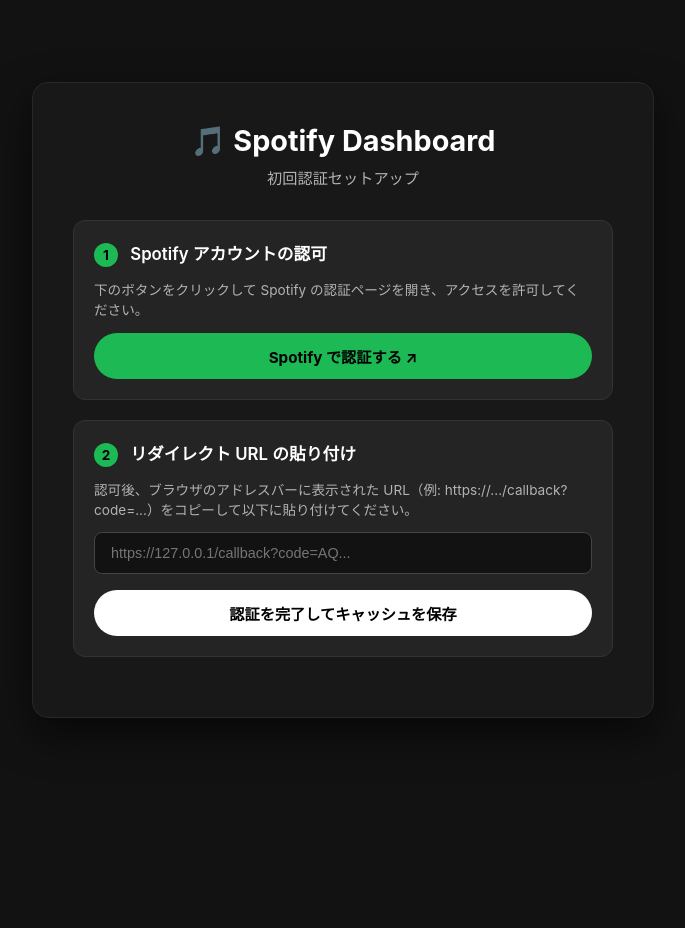
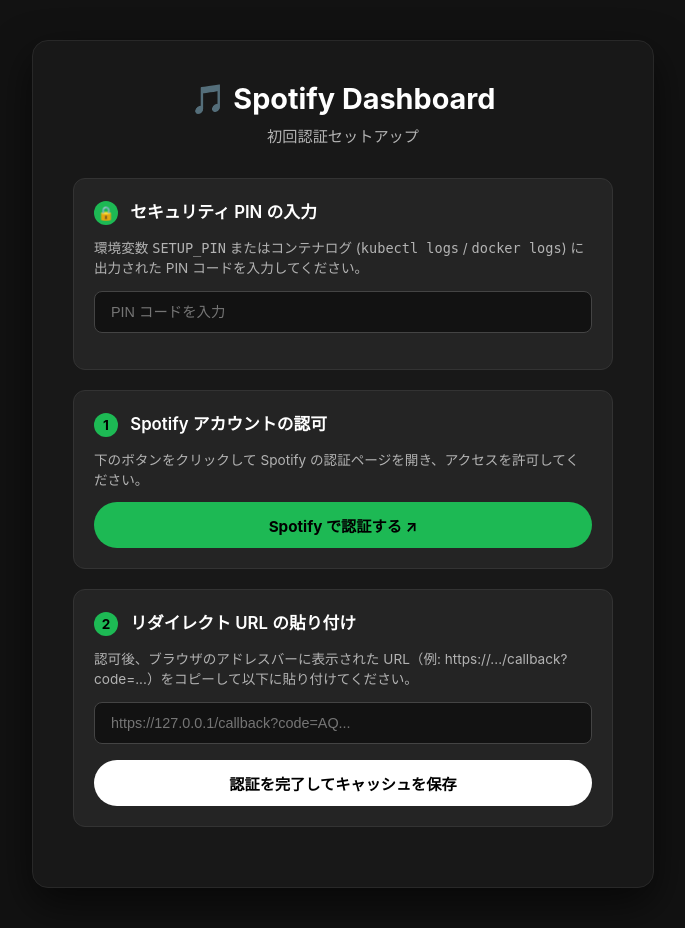
Before and after one commit to ao-ba/Spotify_NowPlaying, a Flask app: template templates/setup.html in a window 1280 px wide. Shown: the whole page, without its empty margins (297-982 px from the left). Before the commit the page ends 718 px from the top, so only its background shows below. Run offline with Flask 3, Linux system fonts and the light colour scheme; the template is opened without the code that fills it, so the values that code supplies are empty.

Commit message:
feat: auto-generate random SETUP_PIN and log to stdout if not specified in environment

```diff
--- a/server.py
+++ b/server.py
@@ -1,4 +1,6 @@
 import os
+import secrets
+import string
 import sys
 import threading
 import time
@@ -19,7 +21,28 @@ SPOTIFY_CACHE_PATH = ".spotifycache"
 SPOTIFY_TIMEOUT_SECONDS = 10
 SPOTIFY_API_RETRIES = 2
 CACHE_TTL_SECONDS = 30
-SETUP_PIN = os.environ.get("SETUP_PIN")
+
+
+def _init_setup_pin():
+    env_pin = os.environ.get("SETUP_PIN")
+    if env_pin:
+        print("[SECURITY] Using custom SETUP_PIN from environment variable.", flush=True)
+        return env_pin
+
+    alphabet = string.ascii_letters + string.digits
+    random_pin = "".join(secrets.choice(alphabet) for _ in range(12))
+
+    print("\n" + "=" * 70, flush=True)
+    print("[SECURITY] SETUP_PIN environment variable was not specified.", flush=True)
+    print("[SECURITY] A temporary random SETUP_PIN has been generated for setup:\n", flush=True)
+    print(f"    SETUP_PIN = {random_pin}\n", flush=True)
+    print("[SECURITY] Use this PIN when accessing the /setup page in your browser.", flush=True)
+    print("=" * 70 + "\n", flush=True)
+
+    return random_pin
+
+
+SETUP_PIN = _init_setup_pin()
 
 
 class _TTLCache:
@@ -118,7 +141,6 @@ def pick_album_image(images, preferred_index=0):
 
 
 def init():
-    # 後方互換用: 初期化チェック
     sp_oauth = create_auth_manager()
     token = sp_oauth.validate_token(sp_oauth.get_cached_token())
     return token is not None
@@ -138,21 +160,19 @@ def setup():
     error = None
 
     if request.method == "POST":
-        # 2. SETUP_PIN が設定されている場合は PIN コードを検証
-        if SETUP_PIN:
-            input_pin = request.form.get("pin")
-            if input_pin != SETUP_PIN:
-                error = "PIN コードが一致しません。"
-                auth_url = sp_oauth.get_authorize_url()
-                return (
-                    render_template(
-                        "setup.html",
-                        auth_url=auth_url,
-                        error=error,
-                        requires_pin=bool(SETUP_PIN),
-                    ),
-                    401,
-                )
+        input_pin = request.form.get("pin")
+        if input_pin != SETUP_PIN:
+            error = "PIN コードが一致しません。"
+            auth_url = sp_oauth.get_authorize_url()
+            return (
+                render_template(
+                    "setup.html",
+                    auth_url=auth_url,
+                    error=error,
+                    requires_pin=True,
+                ),
+                401,
+            )
 
         response_url = request.form.get("response_url")
         if response_url:
@@ -170,7 +190,7 @@ def setup():
         "setup.html",
         auth_url=auth_url,
         error=error,
-        requires_pin=bool(SETUP_PIN),
+        requires_pin=True,
     )
 
 
@@ -189,7 +209,6 @@ def callback():
 
 @app.route("/", methods=["GET"])
 def hist():
-    # キャッシュチェック。未認証なら /setup へリダイレクト
     sp_oauth = create_auth_manager()
     token_info = sp_oauth.validate_token(sp_oauth.get_cached_token())
     if not token_info:
--- a/templates/setup.html
+++ b/templates/setup.html
@@ -140,13 +140,12 @@
       {% endif %}
 
       <form method="POST" action="/setup">
-        {% if requires_pin %}
         <div class="step">
           <div class="step-title">
             <span class="step-number">🔒</span> セキュリティ PIN の入力
           </div>
           <p style="font-size: 0.85rem; color: #b3b3b3; margin-top: 0">
-            環境変数 <code>SETUP_PIN</code> で設定された PIN コードを入力してください。
+            環境変数 <code>SETUP_PIN</code> またはコンテナログ (<code>kubectl logs</code> / <code>docker logs</code>) に出力された PIN コードを入力してください。
           </p>
           <input
             type="password"
@@ -156,7 +155,6 @@
             required
           />
         </div>
-        {% endif %}
 
         <div class="step">
           <div class="step-title">
```
